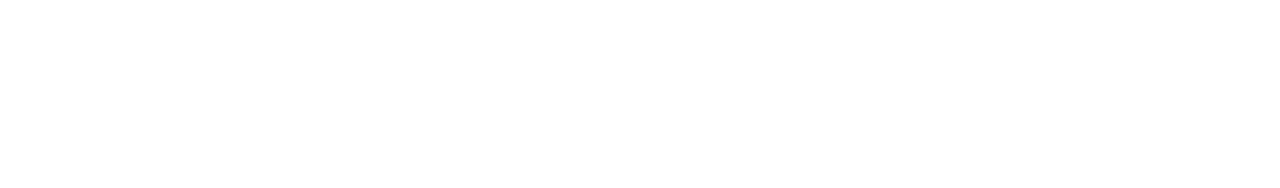
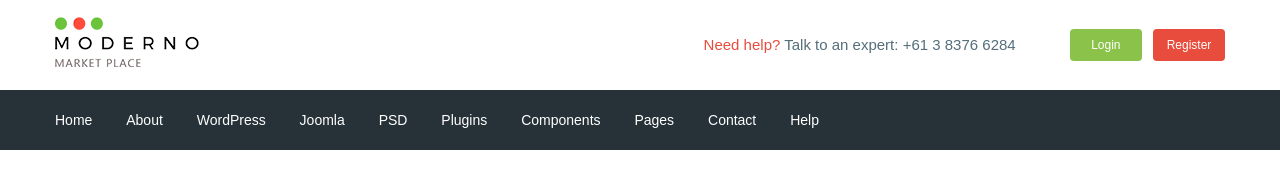
Before and after one commit to sange-klychev/moderno, a website: page app/index.html in a window 1280 px wide. Drawn offline with nearby package versions, Linux system fonts and the light colour scheme; files that its build step writes are made by us from their sources.

Commit message:
added header

```diff
--- a/app/index.html
+++ b/app/index.html
@@ -1,18 +1,85 @@
 <!DOCTYPE html>
 <html lang="en">
+
 <head>
     <meta charset="UTF-8">
     <meta name="viewport" content="width=device-width, initial-scale=1.0">
     <title>Document</title>
+    <link href="https://fonts.googleapis.com/css2?family=Roboto:wght@500;700&display=swap" rel="stylesheet">
     <link rel="stylesheet" href="css/libs.min.css">
     <link rel="stylesheet" href="css/style.min.css">
 </head>
+
 <body>
+    <header class="header">
+        <div class="header__top">
+            <div class="container">
+                <div class="header__top-inner">
+                    <div class="header__logo">
+                        <a href="#">
+                            <img src="images/logo.png" alt="">
+                        </a>
+                    </div>
+                    <div class="header__text">
+                        <a href="#">
+                            <span>Need help?</span>
+                        </a>
+                        Talk to an expert:
+                        <a class="header__phone" href="tel:+61383766284">+61 3 8376 6284</a>
+                    </div>
+                    <div class="header__box">
+                        <a class="basket" href="#"></a>
+                        <a class="header__btn header__btn-login" href="">Login</a>
+                        <a class="header__btn header__btn-register" href="">Register</a>
+                    </div>
+                </div>
+            </div>
+        </div>
+        <div class="header__menu">
+            <div class="container">
+                <nav class="menu">
+                    <ul class="menu__list">
+                        <li>
+                            <a href="#">Home</a>
+                        </li>
+                        <li>
+                            <a href="#">About</a>
+                        </li>
+                        <li>
+                            <a href="#">WordPress</a>
+                        </li>
+                        <li>
+                            <a href="#">Joomla</a>
+                        </li>
+                        <li>
+                            <a href="#">PSD</a>
+                        </li>
+                        <li>
+                            <a href="#">Plugins</a>
+                        </li>
+                        <li>
+                            <a href="#">Components</a>
+                        </li>
+                        <li>
+                            <a href="#">Pages</a>
+                        </li>
+                        <li>
+                            <a href="#">Contact</a>
+                        </li>
+                        <li>
+                            <a href="#">Help</a>
+                        </li>
+                    </ul>
+                </nav>
+            </div>
+        </div>
 
+    </header>
 
 
     <script src="https://ajax.googleapis.com/ajax/libs/jquery/3.5.1/jquery.min.js"></script>
     <script src="js/libs.min.js"></script>
     <script src="js/main.min.js"></script>
 </body>
+
 </html>
--- /dev/null
+++ b/app/scss/_fonts.scss
@@ -0,0 +1,7 @@
+@font-face{
+    font-family: 'Roboto-Regular', sans-serif;
+    src: url('../fonts/Roboto-Regular.woff2') format('woff2'),
+         url('../fonts/Roboto-Regular.woff') format('woff');
+    font-weight: 400;
+    font-display: swap;
+}
--- /dev/null
+++ b/app/scss/_global.scss
@@ -0,0 +1,30 @@
+html{
+    box-sizing: border-box;
+}
+*,
+*::before,
+*::after{
+    box-sizing: inherit;
+}
+a{
+    display: inline-block;
+    text-decoration: none;
+    color: inherit;
+}
+ul, li{
+    list-style: none;
+    padding: 0;
+    margin: 0;
+}
+body{
+    font-family: 'Roboto-Regular', sans-serif;
+    font-weight: 400;
+    font-size: 15px;
+    line-height: 24px;
+    color: $text;
+}
+.container{
+    max-width: 1200px;
+    margin: 0 auto;
+    padding: 0 15px;
+}
--- /dev/null
+++ b/app/scss/_vars.scss
@@ -0,0 +1,4 @@
+$text: #546e7a;
+$red: #e74c3c;
+$green: #8bc34a;
+$bg-blue: #263238;
--- a/app/scss/style.scss
+++ b/app/scss/style.scss
@@ -1,8 +1,50 @@
-html{
-    box-sizing: border-box;
+@import 'vars';
+@import 'global';
+@import 'fonts';
+
+.header__top-inner{
+    display: flex;
+    justify-content: space-between;
+    align-items: center;
+    height: 90px;
 }
-*,
-*::before,
-*::after{
-    box-sizing: inherit;
+.header__text{
+    margin-left: auto;
+    margin-right: 50px;
+    span{
+        color: $red;
+    }
 }
+.header__btn{
+    width: 72px;
+    padding: 4px 9px;
+    border-radius: 4px;
+    color: #fff;
+    text-align: center;
+    font-size: 12px;
+    &-login{
+        background-color: $green;
+    }
+    &-register{
+        background-color: $red;
+        margin-left: 7px;
+    }
+}
+.header__menu{
+    background-color: $bg-blue;
+}
+.menu{
+    display: flex;
+    align-items: center;
+    height: 60px;
+    color: #fff;
+    font-size: 14px;
+    &__list{
+        li{
+            display: inline-block;
+            & + li{
+                margin-left: 30px;
+            }
+        }
+    }
+}
--- a/gulpfile.js
+++ b/gulpfile.js
@@ -9,7 +9,7 @@ let gulp = require('gulp'),
 
 
 gulp.task('sass', function(){
-    return  gulp.src('app/scss/style.scss')
+    return  gulp.src('app/scss/**/*.scss')
             .pipe(sass({outputStyle: 'compressed'}))
             .pipe(rename({suffix: '.min'}))
             .pipe(autoprefixer({
@@ -59,7 +59,7 @@ gulp.task('browser-sync', function (){
 });
 
 gulp.task('watch', function(){
-    gulp.watch('app/scss/style.scss', gulp.parallel('sass'))
+    gulp.watch('app/scss/**/*.scss', gulp.parallel('sass'))
     gulp.watch('app/*.html', gulp.parallel('html'))
     gulp.watch('app/js/*.js', gulp.parallel('js'))
 });
```
Also changed, not shown: app/fonts/Roboto-Regular.woff (added), app/fonts/Roboto-Regular.woff2 (added), app/images/logo.png (added).
